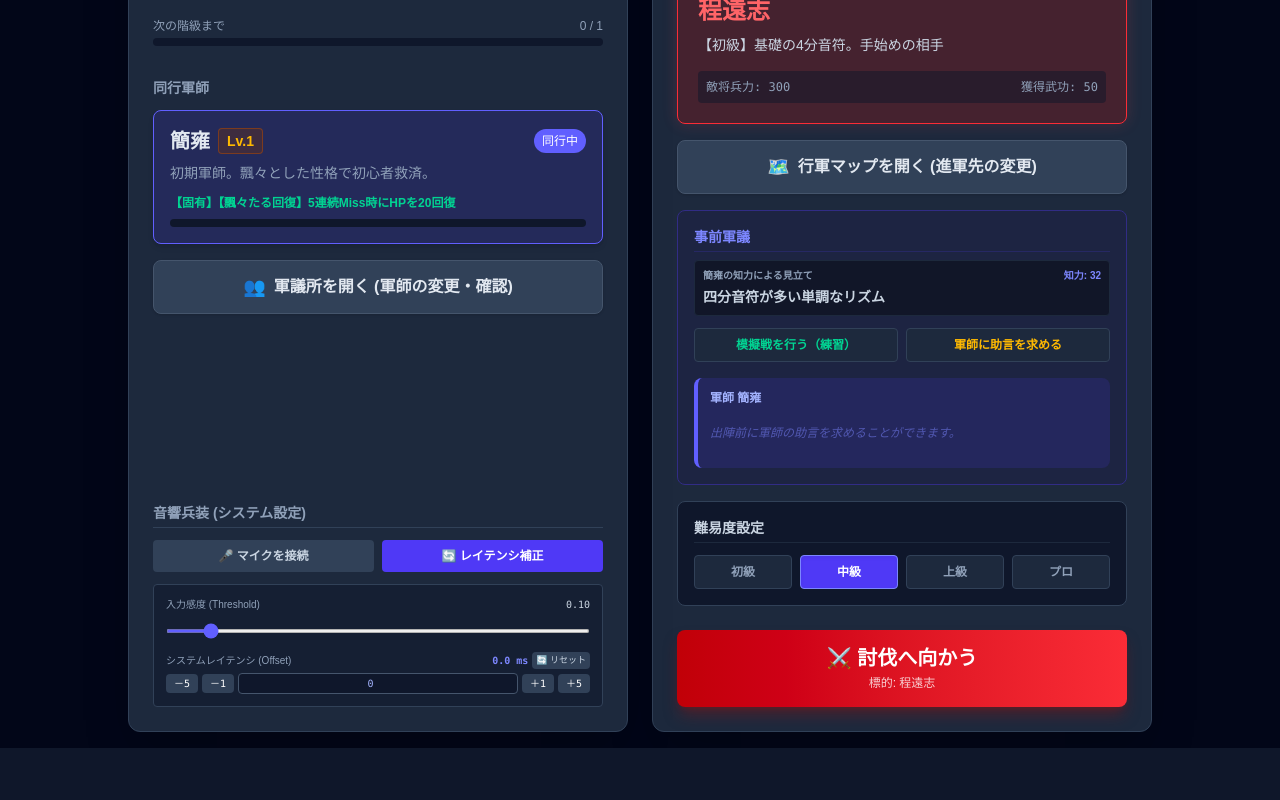
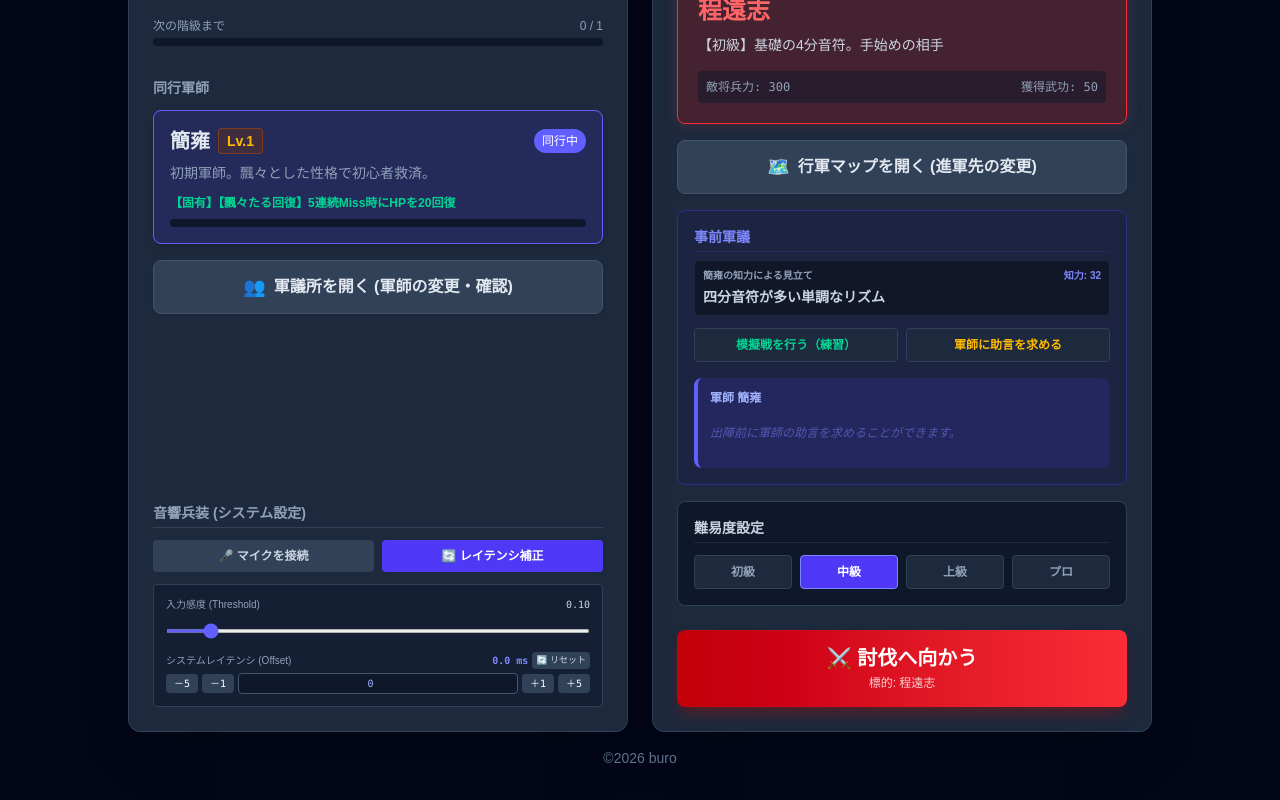
Before and after one commit to music-traning/single_note, a React (Vite) app: page / in a window 1280 px wide. Shown: the part 236-1036 px from the top of the page. Before the commit the page ends 984 px from the top, so only its background shows below. Built offline with nearby package versions, Linux system fonts and the light colour scheme; the HTML template or start-up script is replaced by a standard one.

Commit message:
Phase 22: Add copyright and note link footer

```diff
--- a/src/App.tsx
+++ b/src/App.tsx
@@ -612,6 +612,12 @@ function App() {
         </div>
       </Modal>
 
+      {/* Footer */}
+      <footer className="w-full text-center py-4 mt-auto text-sm text-slate-500">
+        <a href="https://note.com/jazzy_begin" target="_blank" rel="noopener noreferrer" className="hover:text-slate-300 transition-colors">
+          ©2026 buro
+        </a>
+      </footer>
     </div>
   );
 }
```
